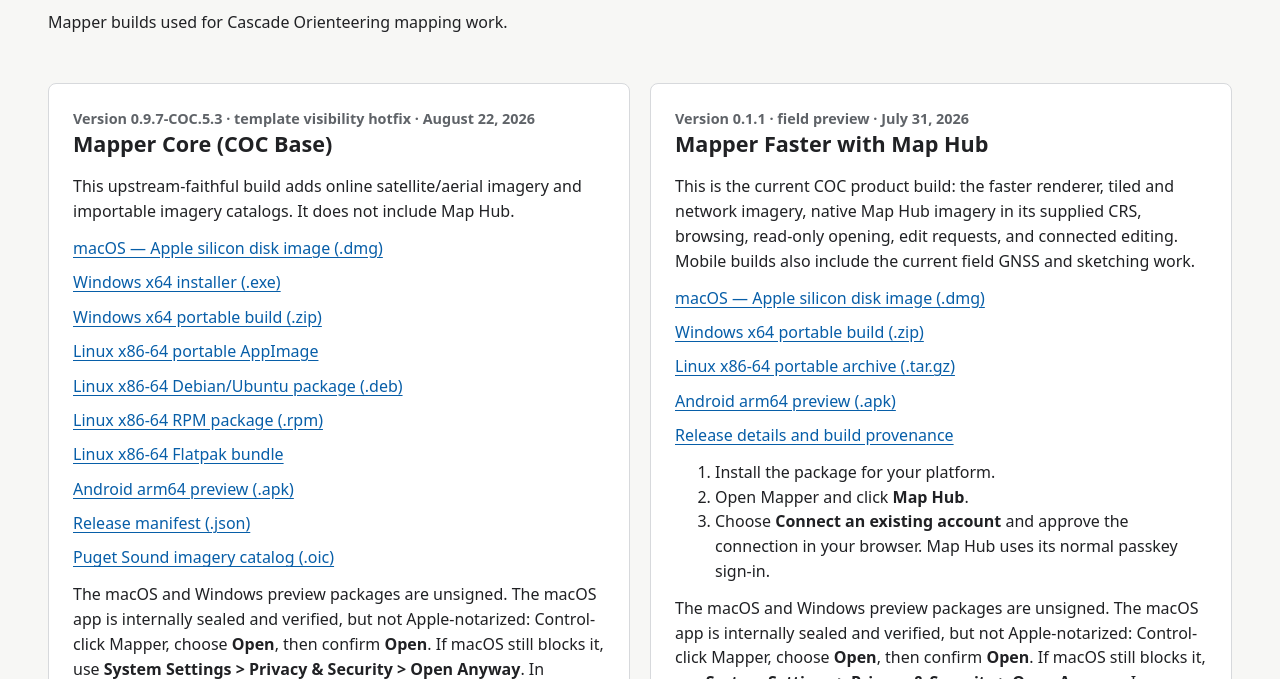
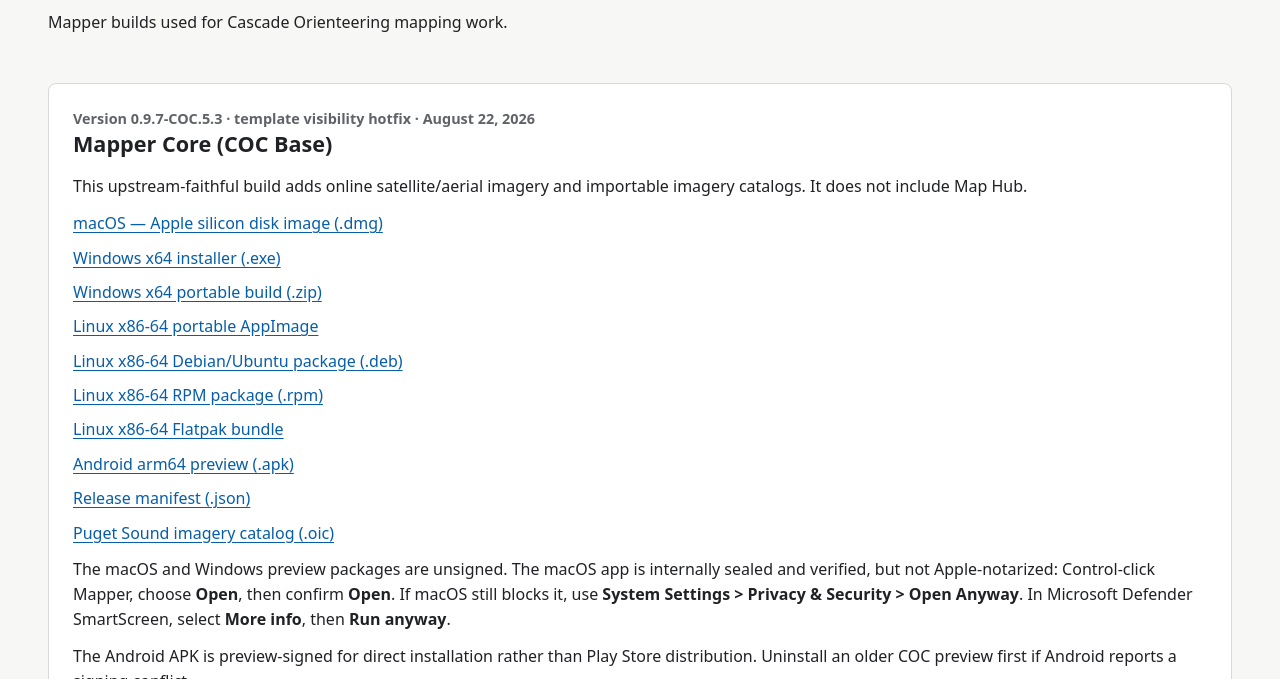
Before and after one commit to EthanOConnor/mapper-coc, a plain HTML site: page docs/index.html in a window 1280 px wide. Shown: the part 120-799 px from the top of the page. Drawn offline with Linux system fonts and the light colour scheme.

Commit message:
Remove Mapper Faster from download page

```diff
--- a/docs/index.html
+++ b/docs/index.html
@@ -14,38 +14,7 @@
       <p>Mapper builds used for Cascade Orienteering mapping work.</p>
     </header>
 
-    <div class="product-grid">
-    <section class="product product-faster" aria-labelledby="map-hub-preview">
-      <p class="version">Version 0.1.1 · field preview · July 31, 2026</p>
-      <h2 id="map-hub-preview">Mapper Faster with Map Hub</h2>
-      <p>This is the current COC product build: the faster renderer, tiled and network imagery, native Map Hub imagery in its supplied CRS, browsing, read-only opening, edit requests, and connected editing. Mobile builds also include the current field GNSS and sketching work.</p>
-      <ul class="downloads">
-        <li>
-          <a href="https://github.com/EthanOConnor/mapper/releases/download/v0.1.1-map-hub-native-imagery-2026-07-31/OpenOrienteering-Mapper-0.1.1-macOS-arm64.dmg">macOS — Apple silicon disk image (.dmg)</a>
-        </li>
-        <li>
-          <a href="https://github.com/EthanOConnor/mapper/releases/download/v0.1.1-map-hub-native-imagery-2026-07-31/OpenOrienteering-Mapper-0.1.1-Windows-AMD64.zip">Windows x64 portable build (.zip)</a>
-        </li>
-        <li>
-          <a href="https://github.com/EthanOConnor/mapper/releases/download/v0.1.1-map-hub-native-imagery-2026-07-31/OpenOrienteering-Mapper-0.1.1-Linux-x86_64.tar.gz">Linux x86-64 portable archive (.tar.gz)</a>
-        </li>
-        <li>
-          <a href="https://github.com/EthanOConnor/mapper/releases/download/v0.1.1-map-hub-native-imagery-2026-07-31/Mapper.apk">Android arm64 preview (.apk)</a>
-        </li>
-        <li>
-          <a href="https://github.com/EthanOConnor/mapper/releases/tag/v0.1.1-map-hub-native-imagery-2026-07-31">Release details and build provenance</a>
-        </li>
-      </ul>
-      <ol>
-        <li>Install the package for your platform.</li>
-        <li>Open Mapper and click <strong>Map Hub</strong>.</li>
-        <li>Choose <strong>Connect an existing account</strong> and approve the connection in your browser. Map Hub uses its normal passkey sign-in.</li>
-      </ol>
-      <p>The macOS and Windows preview packages are unsigned. The macOS app is internally sealed and verified, but not Apple-notarized: Control-click Mapper, choose <strong>Open</strong>, then confirm <strong>Open</strong>. If macOS still blocks it, use <strong>System Settings &gt; Privacy &amp; Security &gt; Open Anyway</strong>. In Microsoft Defender SmartScreen, select <strong>More info</strong>, then <strong>Run anyway</strong>.</p>
-      <p>The Android APK is preview-signed for direct installation rather than Play Store distribution. Uninstall an older preview first if Android reports a signing conflict.</p>
-    </section>
-
-    <section class="product product-core" aria-labelledby="base-download">
+    <section aria-labelledby="base-download">
       <p class="version">Version 0.9.7-COC.5.3 · template visibility hotfix · August 22, 2026</p>
       <h2 id="base-download">Mapper Core (COC Base)</h2>
       <p>This upstream-faithful build adds online satellite/aerial imagery and importable imagery catalogs. It does not include Map Hub.</p>
@@ -88,11 +57,10 @@
         <li>Paste a tile URL or import the <a href="https://github.com/EthanOConnor/mapper-coc/releases/latest/download/puget-sound.oic"><code>puget-sound.oic</code> catalog</a>.</li>
       </ol>
     </section>
-    </div>
 
     <section aria-labelledby="source">
       <h2 id="source">Source</h2>
-      <p>Mapper Faster with Map Hub is built from the public <a href="https://github.com/EthanOConnor/mapper/tree/v0.1.1-map-hub-native-imagery-2026-07-31">release source</a>. Mapper Core (COC Base), its packaging, and exact release source are preserved in <a href="https://github.com/EthanOConnor/mapper-coc">this repository</a>. Both are available under <a href="https://www.gnu.org/licenses/gpl-3.0.html">GPLv3</a>.</p>
+      <p>Mapper Core (COC Base), its packaging, and exact release source are preserved in <a href="https://github.com/EthanOConnor/mapper-coc">this repository</a> under <a href="https://www.gnu.org/licenses/gpl-3.0.html">GPLv3</a>.</p>
       <p>It is based on <a href="https://www.openorienteering.org">OpenOrienteering Mapper</a>. Its upstream source is on <a href="https://github.com/OpenOrienteering/mapper">GitHub</a>.</p>
     </section>
   </main>
--- a/docs/style.css
+++ b/docs/style.css
@@ -64,26 +64,6 @@
   background: var(--surface);
 }
 
-.product-grid {
-  display: grid;
-  grid-template-columns: repeat(2, minmax(0, 1fr));
-  grid-template-areas: "core faster";
-  gap: 1.25rem;
-  align-items: start;
-}
-
-.product {
-  height: 100%;
-}
-
-.product-core {
-  grid-area: core;
-}
-
-.product-faster {
-  grid-area: faster;
-}
-
 .version {
   margin: 0;
   color: var(--muted);
@@ -120,15 +100,6 @@
   font-size: 0.92em;
 }
 
-@media (max-width: 58rem) {
-  .product-grid {
-    grid-template-columns: minmax(0, 1fr);
-    grid-template-areas:
-      "core"
-      "faster";
-  }
-}
-
 @media (max-width: 32rem) {
   main {
     width: min(100% - 1rem, 74rem);
```
